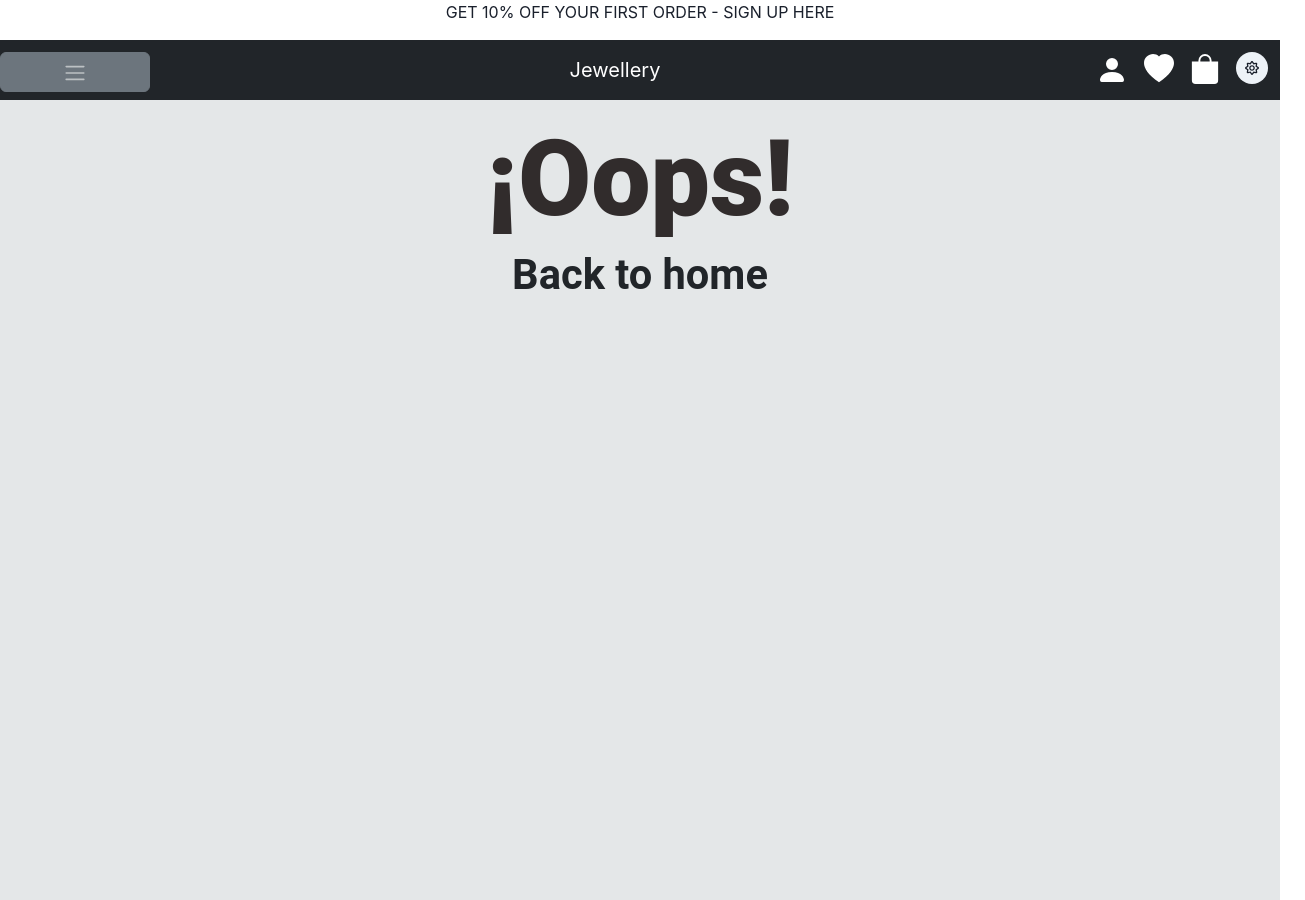
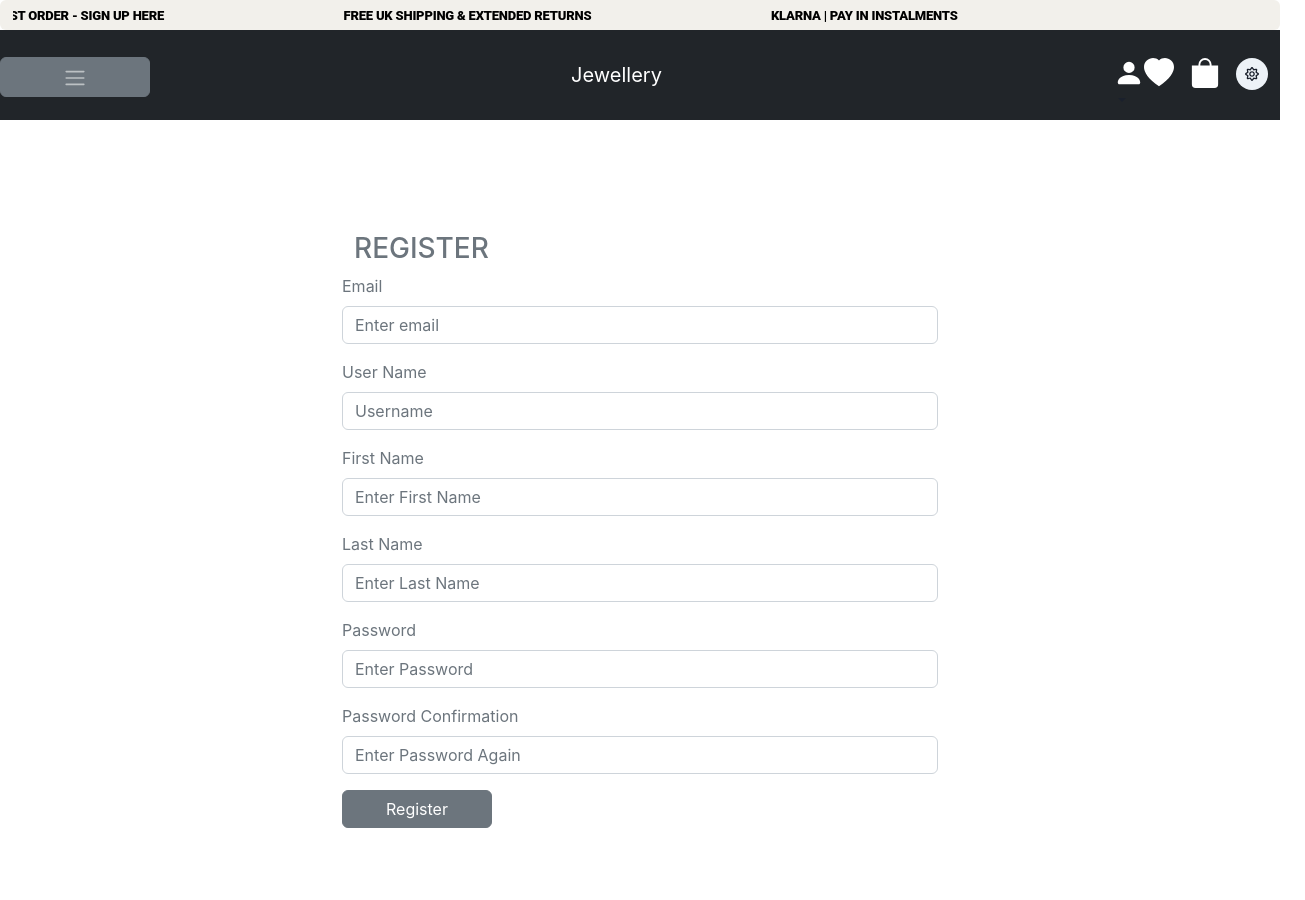
Before and after one commit to liuyuanmeng/djangoProject, a React (Create React App) app in the folder client/: page /register in a window 1280 px wide. Shown: the whole page, 1305 px wide, since content can reach past the window. After the commit the page ends 876 px from the top, so only its background shows below. Built offline with nearby package versions, Linux system fonts and the light colour scheme.

Commit message:
running banner added

```diff
--- a/client/src/App.js
+++ b/client/src/App.js
@@ -5,6 +5,8 @@ import { BrowserRouter, Routes, Route } from 'react-router-dom'
 import PageNavbar from './components/common/PageNavbar'
 import Home from './components/jewelleries/Home'
 import Category from './components/jewelleries/Categories'
+import JewelleryShow from './components/jewelleries/JewelleryShow'
+import Register from './components/auth/Register'
 import NotFound from './components/common/NotFound'
 
 const App = () => {
@@ -13,7 +15,9 @@ const App = () => {
       <PageNavbar />
       <Routes>
         <Route path="/jewelleries" element={<Home />} />
+        <Route path="/jewelleries/:id" element={<JewelleryShow />} />
         <Route path="/categories" element={<Category />} />
+        <Route path="/register" element={<Register />} />
         <Route path="*" element={<NotFound />} />
 
       </Routes>
--- a/client/src/components/auth/Register.js
+++ b/client/src/components/auth/Register.js
@@ -0,0 +1,118 @@
+import React from 'react'
+import axios from 'axios'
+import { useNavigate } from 'react-router-dom'
+
+// Bootstrap components
+import Container from 'react-bootstrap/Container'
+import Row from 'react-bootstrap/Row'
+import Form from 'react-bootstrap/Form'
+import Button from 'react-bootstrap/Button'
+import Col from 'react-bootstrap/esm/Col'
+import { useState } from 'react'
+
+const Register = () => {
+  const navigate = useNavigate()
+
+  const [ formData, setFormData ] = useState({
+    email: '',
+    username: '',
+    first_name: '',
+    last_name: '',
+    password: '',
+    password_confirmation: '',
+  })
+  const [ errors, setErrors ] = useState({})
+  const handleChange = (e) => {
+    setFormData({ ...FormData, [e.target.name]: e.target.value })
+    setErrors({ ...errors, [e.target.name]: '' })
+  }
+
+  const handleSubmit = async (event) => {
+    // Prevent page reload
+    event.preventDefault()
+    try {
+      await axios.post('/api/auth/register/', formData)
+      navigate('/login')
+    } catch (error) {
+      setErrors(error)
+    }
+  }
+
+  return (
+
+
+    <Container fluid className='mt-5 '>
+      <div className='masthead  d-flex justify-content-center'>
+        {/* // <div className=" color-overlay d-flex justify-content-center align-items-center "> */}
+
+
+        <Form className='rounded p-4 p-sm-3 text-secondary w-50 mt-5 color-overlay ' onSubmit={handleSubmit}>
+          <Form.Group className='mb-3'>
+            <Row className="mb-3 form-label">
+              <Row>
+                <h3 className='login-heading'>REGISTER</h3>
+              </Row>
+
+              <Form.Group className='mb-3'>
+
+                <Form.Label>Email</Form.Label>
+                <Form.Control type="email" name='email' placeholder="Enter email" value={formData.email} onChange={handleChange} />
+              </Form.Group>
+
+              <Form.Group className='mb-3'>
+
+                <Form.Label>User Name</Form.Label>
+                <Form.Control type="username" name='username' placeholder="Username" value={formData.username} onChange={handleChange} />
+              </Form.Group>
+
+              <Form.Group className='mb-3'>
+
+                <Form.Label>First Name</Form.Label>
+                <Form.Control type="firstname" name='first_name' placeholder="Enter First Name" value={formData.first_name} onChange={handleChange} />
+              </Form.Group>
+
+              <Form.Group className='mb-3'>
+
+                <Form.Label>Last Name</Form.Label>
+                <Form.Control type="lastname" name='last_name' placeholder="Enter Last Name" value={formData.last_name} onChange={handleChange} />
+              </Form.Group>
+
+              <Form.Group className='mb-3'>
+
+                <Form.Label>Password</Form.Label>
+                <Form.Control type="password" name='password' placeholder="Enter Password" value={formData.password} onChange={handleChange} />
+              </Form.Group>
+
+              <Form.Group className='mb-3'>
+
+                <Form.Label>Password Confirmation</Form.Label>
+                <Form.Control type="password_Confirmationv" name='password_confirmation' placeholder="Enter Password Again" value={formData.password_confirmation} onChange={handleChange} />
+              </Form.Group>
+
+              <Form.Group className='mb-3'>
+                <Button className='button-register btn btn-secondary' type="submit">
+                  Register
+                </Button>
+              </Form.Group>
+
+            </Row>
+          </Form.Group>
+        </Form>
+
+
+      </div>
+    </Container>
+
+
+
+
+
+
+
+
+  )
+
+
+}
+
+export default Register
--- a/client/src/components/common/PageNavbar.js
+++ b/client/src/components/common/PageNavbar.js
@@ -15,15 +15,15 @@ import { BsFillHeartFill, BsFillPersonFill, BsBagFill } from 'react-icons/bs'
 import Slider from 'react-slick'
 
 const PageNavbar = () => {
-  const settingsSingle = {
-    dots: true,
-    infinite: true,
-    speed: 4000,
-    slidesToShow: 1,
-    slidesToScroll: 1,
-    autoplay: true,
-    autoplaySpeed: 3500,
-  }
+  // const settingsSingle = {
+  //   dots: true,
+  //   infinite: true,
+  //   speed: 4000,
+  //   slidesToShow: 1,
+  //   slidesToScroll: 1,
+  //   autoplay: true,
+  //   autoplaySpeed: 3500,
+  // }
   const { colorMode, toggleColorMode } = useColorMode()
   const [show, setShow] = useState(false)
 
@@ -41,16 +41,28 @@ const PageNavbar = () => {
     navigate('/jewelleries')
   }
 
+  const navDropdownTitle = (<BsFillPersonFill color="white" size={30} />)
+
+
   return (
     <>
-      <div className='slider-center'>
+      <div className='alert bg-yellow'>
+        <div className='message animate'>
+          <ul style={{ animation: '90s linear 0s infinite normal none running banner-scroll' }}>
+            <li className="text msg-0">GET 10% OFF YOUR FIRST ORDER - SIGN UP HERE</li>
+            <li className="text msg-1">FREE UK SHIPPING & EXTENDED RETURNS</li>
+            <li className="text msg-2">KLARNA | PAY IN INSTALMENTS</li>
+          </ul>
+        </div>
+      </div>
+      {/* <div className='slider-center'>
         <Slider {...settingsSingle}>
           <p>GET 10% OFF YOUR FIRST ORDER - SIGN UP HERE </p>
           <p>FREE UK SHIPPING & EXTENDED RETURNS</p>
           <p>KLARNA | PAY IN INSTALMENTS</p>
 
         </Slider>
-      </div>
+      </div> */}
       <Navbar
         collapseOnSelect
         expand='lg'
@@ -89,14 +101,14 @@ const PageNavbar = () => {
                   Story
                 </Nav.Link>
                 <hr />
-                <span className='d-inline d-sm-none'>
+
                 <Nav.Link as={Link} to='/register'>
                   Register
                 </Nav.Link>
                 <Nav.Link as={Link} to='/login'>
                   Login
                 </Nav.Link>
-                </span>
+
 
 
               </>
@@ -110,18 +122,20 @@ const PageNavbar = () => {
         </div>
 
         <div className='icons'>
-          <Nav.Link as={Link} to='/profile'>
+          <NavDropdown title={navDropdownTitle} id="collasible-nav-dropdown">
+            <NavDropdown.Item as={Link} to="/login">Login</NavDropdown.Item>
+            <NavDropdown.Item as={Link} to="/register">Register</NavDropdown.Item>
+          </NavDropdown>
+          {/* <Nav.Link as={Link} to='/profile'>
             <BsFillPersonFill color="white" size={32} className="me-3" />
-          </Nav.Link>
+          </Nav.Link> */}
           <Nav.Link as={Link} to='/favourite'>
             <BsFillHeartFill color="white" size={30} className="me-3" />
           </Nav.Link>
           <Nav.Link as={Link} to='/orders'>
             <BsBagFill color="white" size={30} className="me-3" />
           </Nav.Link>
-        </div>
-
-
+          <div>
             <IconButton
               icon={colorMode === 'light' ? <FaRegSun /> : <FaRegMoon />}
               isRound='true'
@@ -132,6 +146,13 @@ const PageNavbar = () => {
               onClick={toggleColorMode}
 
             />
+          </div>
+
+
+        </div>
+
+
+
       </Navbar>
     </>
   )
--- a/client/src/components/jewelleries/Home.js
+++ b/client/src/components/jewelleries/Home.js
@@ -36,12 +36,12 @@ const Home = () => {
       <Container className='mt-4'>
         <Row>
           {jewelleries.slice(0, visible).map(jewellery => {
-            const { _id, name, price, image } = jewellery
+            const { id, name, price, image } = jewellery
 
 
             return (
-              <Col key={_id} md="6" lg="4" className='jewellery mb-4'>
-                <Link className='link-dark' to={`/jewelleries/${_id}`}>
+              <Col key={id} md="6" lg="4" className='jewellery mb-4'>
+                <Link className='link-dark' to={`/jewelleries/${id}`}>
                   <Card className='card'>
                     <Card.Img variant="top" src={image} />
                     <Card.Body className='bg-light'>
--- /dev/null
+++ b/client/src/components/jewelleries/JewelleryShow.js
@@ -0,0 +1,68 @@
+import React,  { useState, useEffect } from 'react'
+import axios from 'axios'
+import { useParams, Link, useNavigate } from 'react-router-dom'
+
+import Container from 'react-bootstrap/Container'
+import Row from 'react-bootstrap/Row'
+import Col from 'react-bootstrap/Col'
+import Button from 'react-bootstrap/Button'
+
+import Spinner from '../../utilities/Spinner'
+
+const JewelleryShow = () => {
+  const navigate = useNavigate()
+  const { id } = useParams()
+  const [ jewellery, setJewllery ] = useState(null)
+  const [ errors, setErrors ] = useState(false)
+
+  useEffect(() => {
+    const getJewellery = async () => {
+      try {
+        const { data } = await axios.get(`/api/jewelleries/${id}`)
+        setJewllery(data)
+        console.log(data)
+
+      } catch (err) {
+        setErrors(true)
+      }
+    }
+    getJewellery()
+  }, [id])
+
+  return (
+    <Container className='mt-4'>
+      <Row>
+        { jewellery ?
+          <>
+
+            <Col md="6">
+              <img src={jewellery.image} alt={jewellery.name} />
+
+            </Col>
+            <Col md="6">
+              <h1>{jewellery.name}</h1>
+              <hr />
+              <h4>View Product Details</h4>
+              <p>{jewellery.product_details}</p>
+              <hr />
+              <h5>£{jewellery.price}</h5>
+              <hr />
+
+              <Link to="/jewelleries" className='btn btn-warning'>Add to Your Wishlist</Link>
+            </Col>
+          </>
+          :
+          <h2 className='text-center'>
+            {errors ? 'Something went wrong! Please try again later!' : <Spinner />}
+          </h2>
+        }
+
+      </Row>
+
+    </Container>
+  )
+
+
+
+}
+export default JewelleryShow
--- a/client/src/styles/pagenavbar.scss
+++ b/client/src/styles/pagenavbar.scss
@@ -1,3 +1,65 @@
-.slider-center{
-  text-align: center;
+
+
+.Navbar{
+  margin-top: 0px;
 }
+.icons{
+  margin-top: 20px;
+  display: flex;
+  justify-content: space-between;
+  padding-left: 15px;
+}
+
+.alert {
+  padding: 4px;
+  margin-bottom: 0px;
+}
+
+.bg-yellow {
+  background: #f2f0eb;
+    font-family: Roboto, "Helvetica Neue", Helvetica, Arial, sans-serif;
+  font-weight: 900;
+
+}
+
+.alert .message {
+  width: 100%;
+  overflow: hidden;
+  position: relative;
+  margin-left: 8px;
+  color: #000;
+  font-size: 16px;
+  letter-spacing: -.2px;
+  line-height: 22px;
+  text-transform: uppercase;
+}
+
+.alert  {
+  display: flex;
+  position: relative;
+  text-decoration: none;
+}
+.animate ul {
+  display: flex;
+  margin: 0;
+  padding: 0;
+  list-style: none;
+}
+
+.animate ul li {
+  height: 20px;
+  white-space: nowrap;
+}
+
+.text {
+  margin: 0 auto;
+}
+
+@keyframes banner-scroll {
+  0% {
+    transform: translateX(0px);
+  }
+
+  100% {
+    transform: translateX(-3738.5px);
+  }}
--- /dev/null
+++ b/client/src/utilities/Spinner.js
@@ -0,0 +1,9 @@
+import React from 'react'
+import spinner from '../images/spinner.gif'
+const Spinner = () => {
+  <div className="spinner-wrapper">
+    <img src={spinner} alt="Spinner" className="spinner" />
+  </div>
+
+}
+export default Spinner
```
Also changed, not shown: client/src/components/helpers/auth.js (+8 -0 lines), client/src/images/spinner.gif (added). Lines whose indentation alone changed are shown as unchanged.
